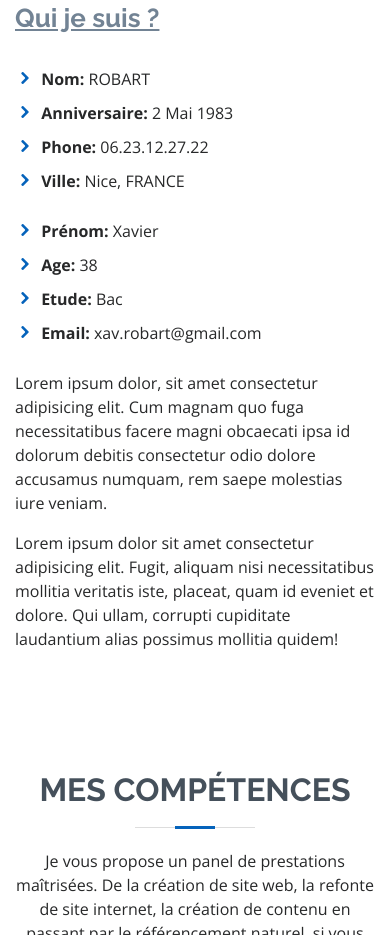
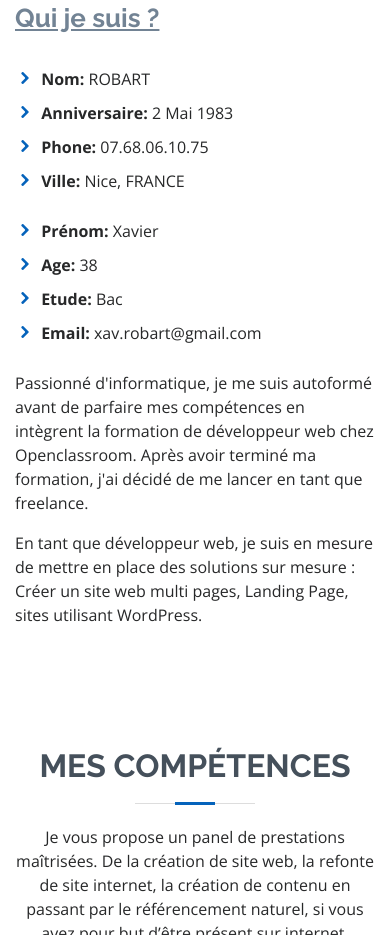
Before and after one commit to emifrog/Portfolio, a plain HTML site: page index.html in a window 390 px wide. Shown: the part 1513-2448 px from the top of the page. Drawn offline with nearby package versions, Linux system fonts and the light colour scheme.

Commit message:
modif telephone

```diff
--- a/index.html
+++ b/index.html
@@ -49,7 +49,7 @@
   <!-- ======= Header ======= -->
   <header id="header" class="d-flex flex-column justify-content-center">
 
-    <a href="index.html"><img src="./assets/img/logo.png" alt="logo"></a>
+    <a href="https://www.xavier-robart.fr/"><img src="./assets/img/logo.png" alt="logo"></a>
 
     <nav class="nav-menu">
       <ul>
@@ -107,7 +107,7 @@
                   <li><i class="icofont-rounded-right"></i> <strong>Nom:</strong> ROBART</li>
                   <li><i class="icofont-rounded-right"></i> <strong>Anniversaire:</strong> 2 Mai 1983</li>
                   <!--<li><i class="icofont-rounded-right"></i> <strong>Website:</strong><a href="#"> https://www.xavier-robart.tk</a></li>-->
-                  <li><i class="icofont-rounded-right"></i> <strong>Phone:</strong> 06.23.12.27.22</li>
+                  <li><i class="icofont-rounded-right"></i> <strong>Phone:</strong> 07.68.06.10.75</li>
                   <li><i class="icofont-rounded-right"></i> <strong>Ville:</strong> Nice, FRANCE</li>
                 </ul>
               </div>
@@ -122,10 +122,12 @@
               </div>
             </div>
             <p>
-              Lorem ipsum dolor, sit amet consectetur adipisicing elit. Cum magnam quo fuga necessitatibus facere magni obcaecati ipsa id dolorum debitis consectetur odio dolore accusamus numquam, rem saepe molestias iure veniam.
+              Passionné d'informatique, je me suis autoformé avant de parfaire mes compétences en intègrent la formation de développeur web chez Openclassroom.
+              Après avoir terminé ma formation, j'ai décidé de me lancer en tant que freelance.
+
             </p>
             <p>
-              Lorem ipsum dolor sit amet consectetur adipisicing elit. Fugit, aliquam nisi necessitatibus mollitia veritatis iste, placeat, quam id eveniet et dolore. Qui ullam, corrupti cupiditate laudantium alias possimus mollitia quidem!
+              En tant que développeur web, je suis en mesure de mettre en place des solutions sur mesure : Créer un site web multi pages, Landing Page, sites utilisant WordPress.
             </p>
           </div>
         </div>
```
